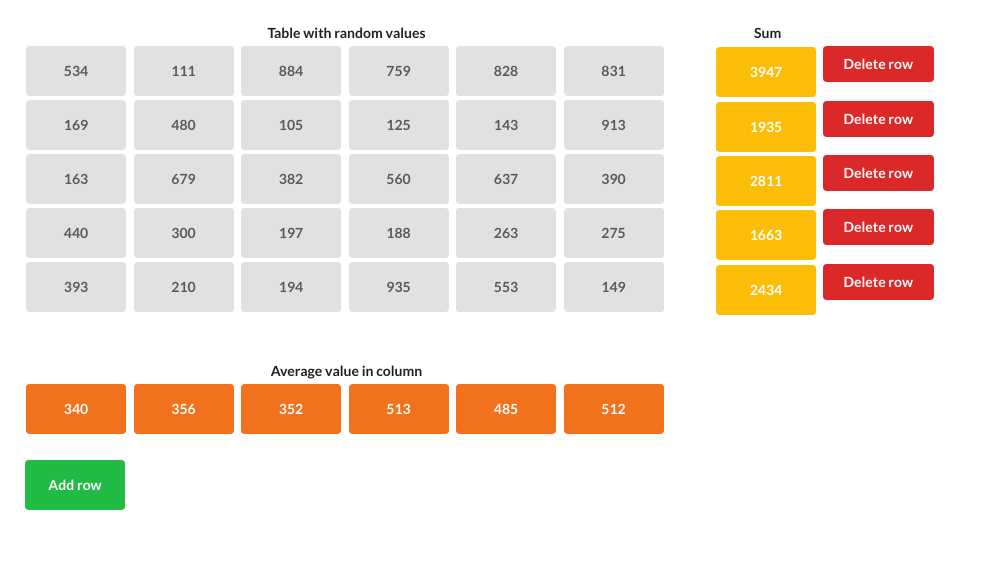
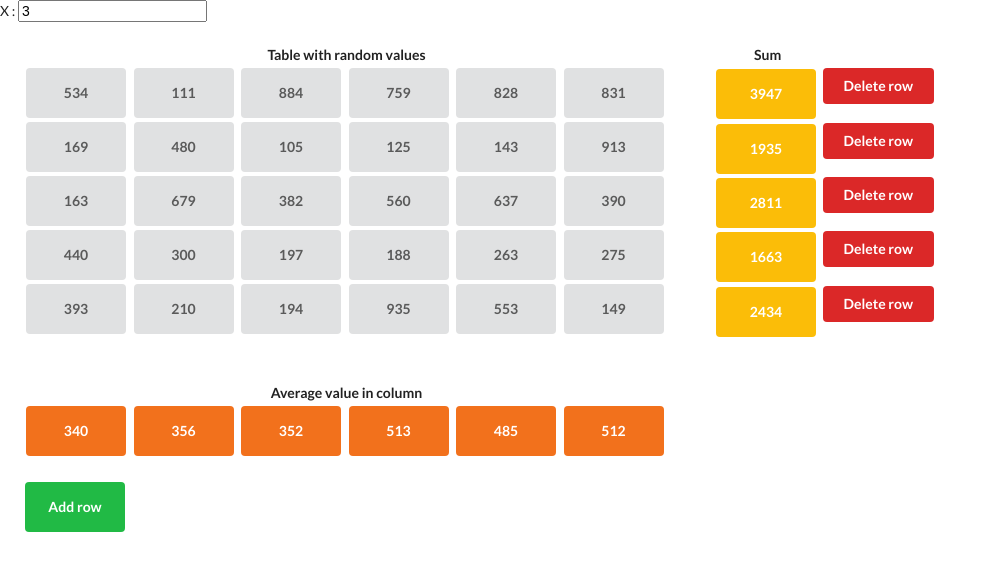
Before and after one commit to goncharukop/Memcrab_test, a React (Create React App) app: page / in a window 1280 px wide. Shown: the top 570 px of the page, without its empty margins (0-997 px from the left). Built offline with nearby package versions, Linux system fonts and the light colour scheme.

Commit message:
add X input

```diff
--- a/src/components/Table/Table.js
+++ b/src/components/Table/Table.js
@@ -6,7 +6,6 @@ import './Table.scss';
 
 let M = 5;
 const N = 6;
-const X = 3;
 
 const matrixCreate = () => {
   const matrix = [];
@@ -70,6 +69,7 @@ let showPercent = false;
 
 export const Table = () => {
   const [newMatrix, setNewMatrix] = useState(matrix);
+  const [X, setX] = useState(3);
 
   const rowSum = getRowSum(newMatrix);
   const columnAverage = getColumnAverage(newMatrix);
@@ -78,6 +78,18 @@ export const Table = () => {
     el.amount += 1;
 
     setNewMatrix([...matrix, el.amount + 1]);
+  };
+
+  const handleChange = (event) => {
+    const { name, value } = event.target;
+
+    switch (name) {
+      case 'X':
+        setX(value);
+        break;
+      default:
+        break;
+    }
   };
 
   const addRow = () => {
@@ -112,6 +124,9 @@ export const Table = () => {
 
     M -= 1;
     setNewMatrix(matrix);
+
+    // eslint-disable-next-line no-console
+    console.log(matrix);
 
     return M;
   };
@@ -188,13 +203,23 @@ export const Table = () => {
 
   return (
     <>
+      <label>
+        {`X : `}
+        <input
+          type="number"
+          value={X}
+          name="X"
+          onChange={handleChange}
+        />
+      </label>
+
       <div className="table-major">
         <table className="table">
           <tbody>
             <th>
               Table with random values
               { matrix.map(row => (
-                <tr key={row[0].id}>
+                <tr key={row[0].id[0]}>
                   {row.map(el => (
                     <td key={el.id}>
                       <button
```
